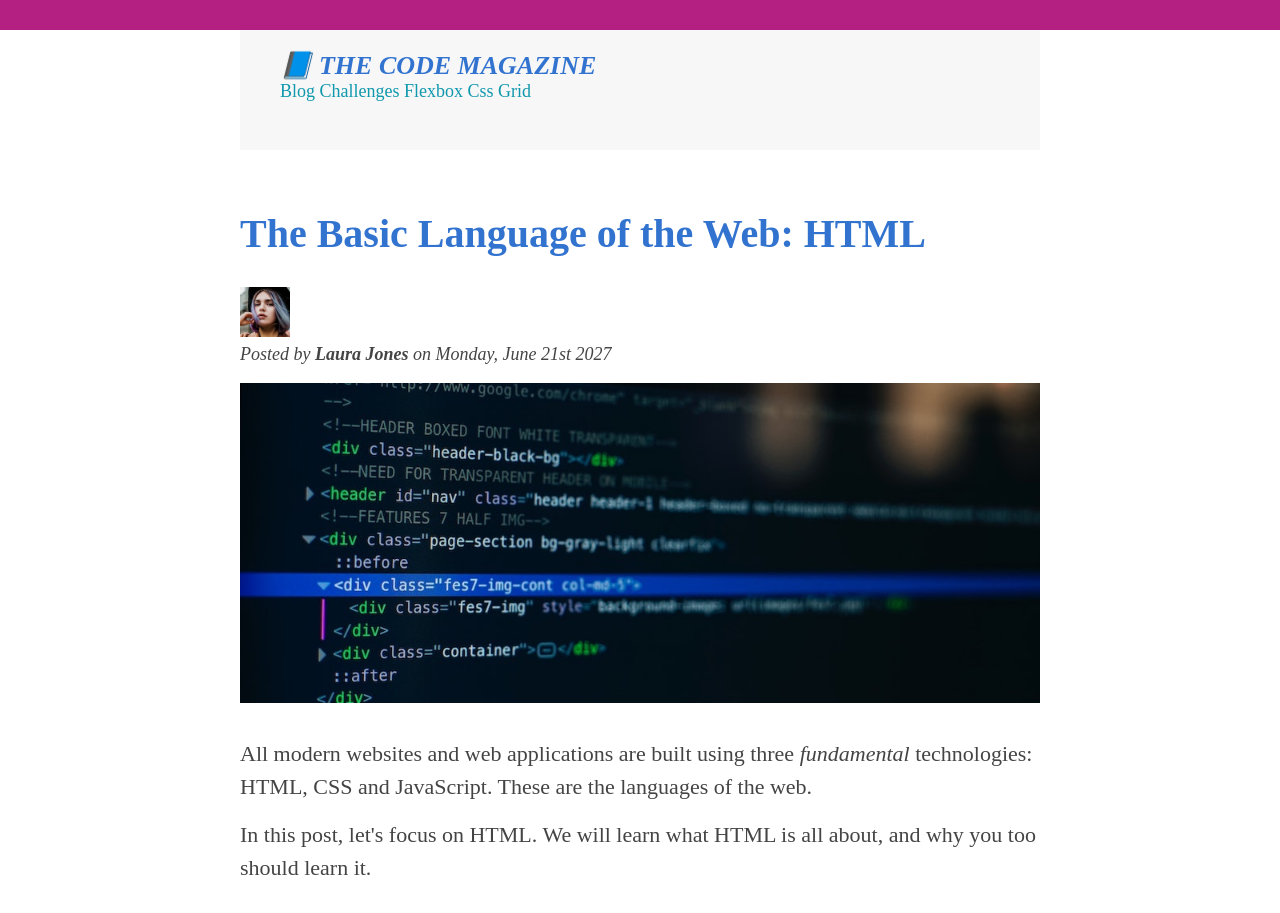
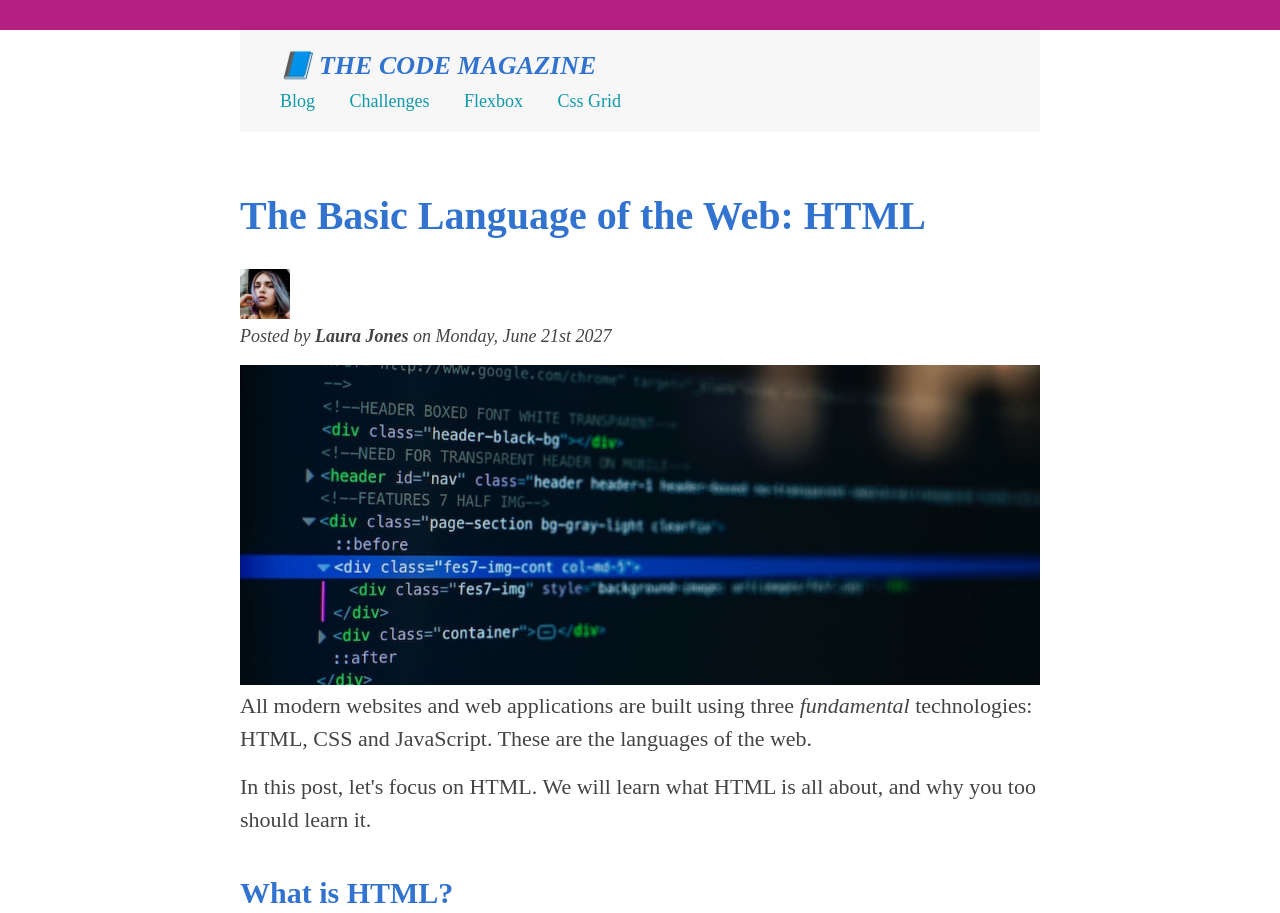
Before and after one commit to jatinder1993/hello-world, a plain HTML site: page 02-HTML-Fundamentals/index.html in a window 1280 px wide. Shown: the top 913 px of the page. Drawn offline with Linux system fonts and the light colour scheme.

Commit message:
another day

```diff
--- a/02-HTML-Fundamentals/style.css
+++ b/02-HTML-Fundamentals/style.css
@@ -4,6 +4,7 @@
   padding: 0;
 }
 
+/* Page sections */
 body {
   font-family: serif;
   color: #444;
@@ -23,7 +24,7 @@ body {
   /* padding-right: 40px; */
   padding: 20px 40px;
   margin-bottom: 60px;
-  height: 80px;
+  /* height: 80px; */
 }
 
 aside {
@@ -35,6 +36,7 @@ aside {
   width: 500px;
 }
 
+/* smaller elements */
 h1,
 h2,
 h3 {
@@ -80,6 +82,7 @@ p {
   font-size: 22px;
   line-height: 1.5;
   margin-bottom: 15px;
+  /* display: inline; */
 }
 
 ul,
@@ -91,6 +94,7 @@ ol {
 li {
   font-size: 20px;
   margin-bottom: 10px;
+  /* display: inline; */
 }
 
 li:last-child {
@@ -169,10 +173,25 @@ a:active {
 
 /* LVHA this is the order dont edit in different order */
 
+nav a:link {
+  /* background-color: orangered; */
+  /* margin: 20px; */
+  /* padding: 20px; */
+  /* display: block; */
+
+  margin-right: 30px;
+  margin-top: 10px;
+  display: inline-block;
+}
+
+nav a:link:last-child {
+  margin-right: 0px;
+}
+
 .post-image {
   width: 100%;
   height: auto;
-  margin-bottom: 30px;
+  /* margin: 100px; */
 }
 
 /* resolving conflict */
```
